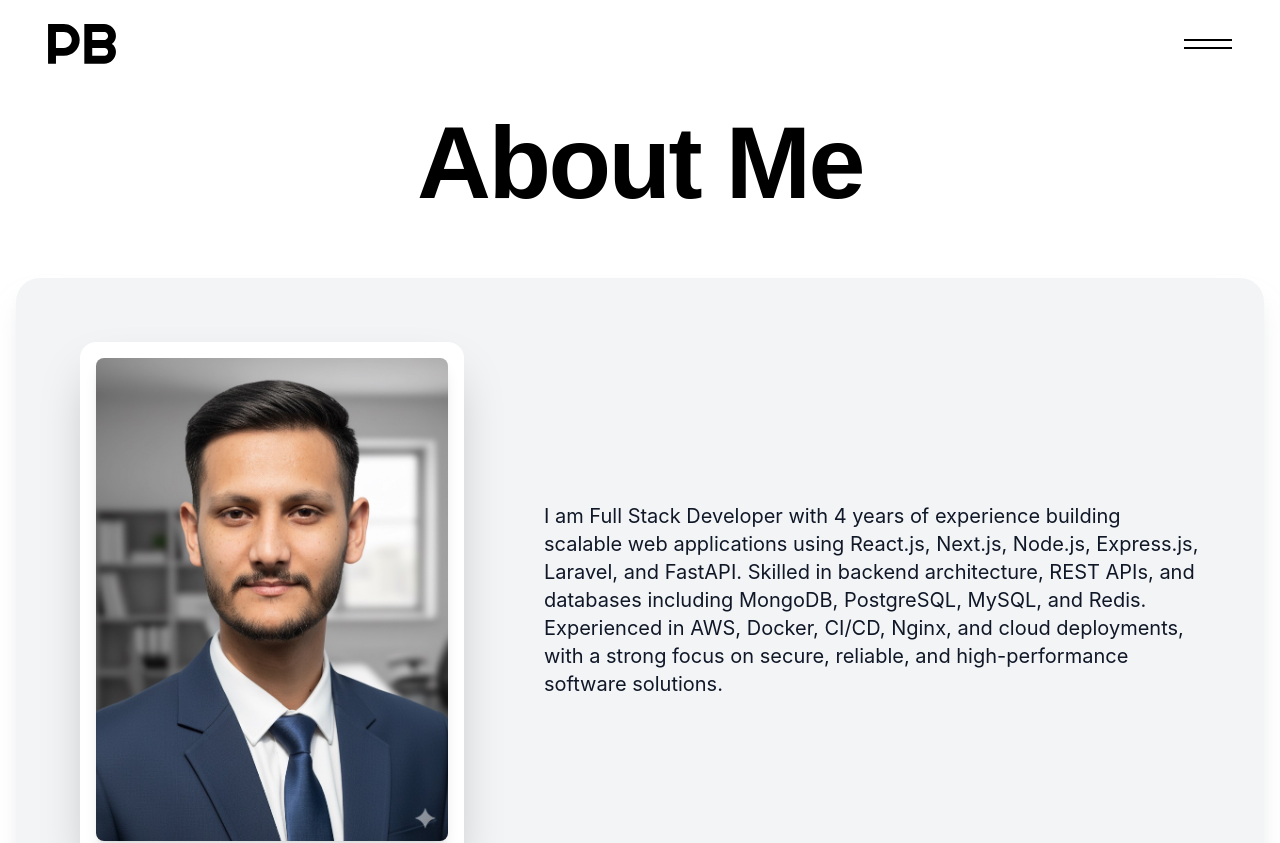
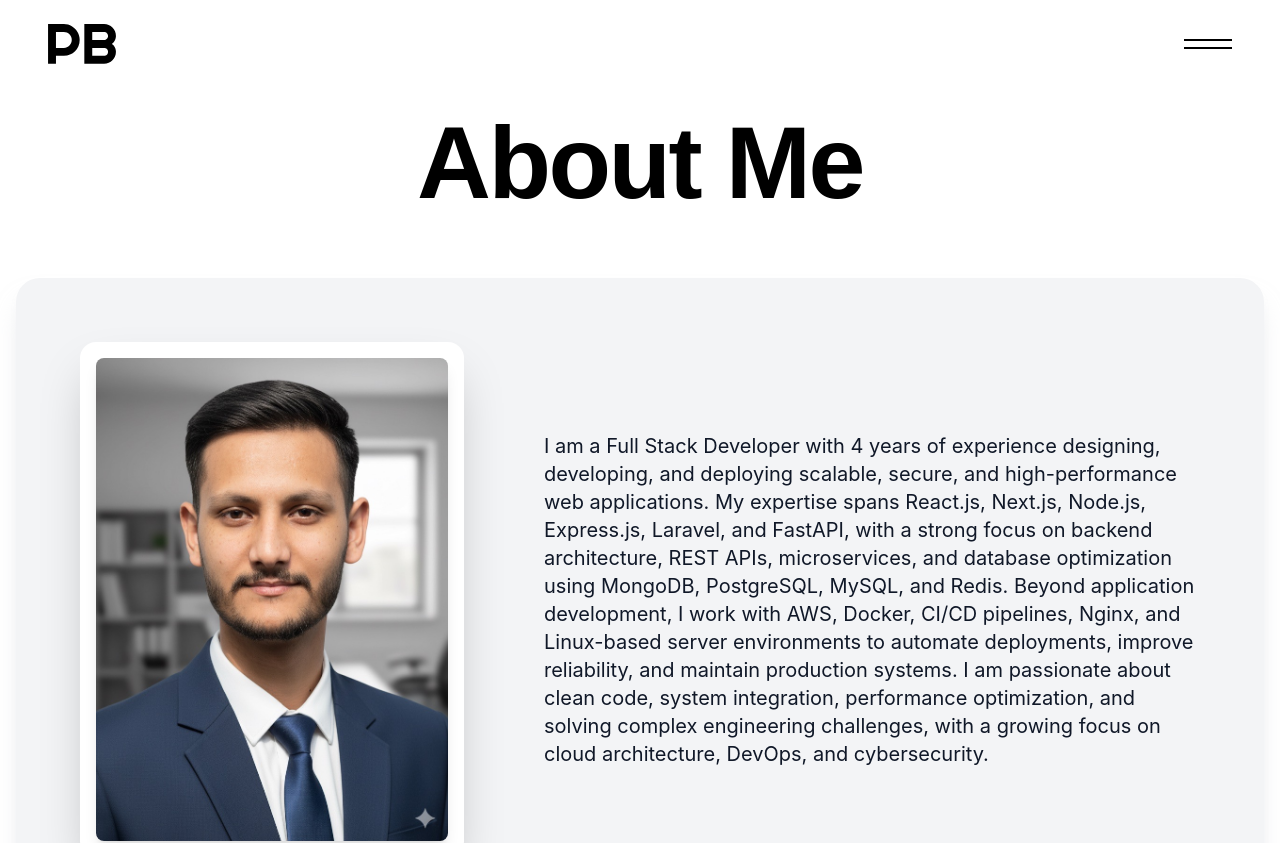
Before and after one commit to PrinceBhatt07/new-portfolio, a React (Vite) app: page /about in a window 1280 px wide. Shown: the top 843 px of the page. Built offline with nearby package versions, Linux system fonts and the light colour scheme.

Commit message:
Added new description

```diff
--- a/src/sections/AboutBanner.jsx
+++ b/src/sections/AboutBanner.jsx
@@ -23,7 +23,9 @@ export const AboutBanner = () => {
               {/* Text */}
               <div className="md:w-[60%] text-lg md:text-xl space-y-4 max-md:pt-5">
                 <p className="max-sm:text-[16px]">
-              I am Full Stack Developer with 4 years of experience building scalable web applications using React.js, Next.js, Node.js, Express.js, Laravel, and FastAPI. Skilled in backend architecture, REST APIs, and databases including MongoDB, PostgreSQL, MySQL, and Redis. Experienced in AWS, Docker, CI/CD, Nginx, and cloud deployments, with a strong focus on secure, reliable, and high-performance software solutions.
+                  I am a Full Stack Developer with 4 years of experience designing, developing, and deploying scalable, secure, and high-performance web applications. My expertise spans React.js, Next.js, Node.js, Express.js, Laravel, and FastAPI, with a strong focus on backend architecture, REST APIs, microservices, and database optimization using MongoDB, PostgreSQL, MySQL, and Redis.
+
+                  Beyond application development, I work with AWS, Docker, CI/CD pipelines, Nginx, and Linux-based server environments to automate deployments, improve reliability, and maintain production systems. I am passionate about clean code, system integration, performance optimization, and solving complex engineering challenges, with a growing focus on cloud architecture, DevOps, and cybersecurity.
                 </p>
               </div>
             </div>
```
